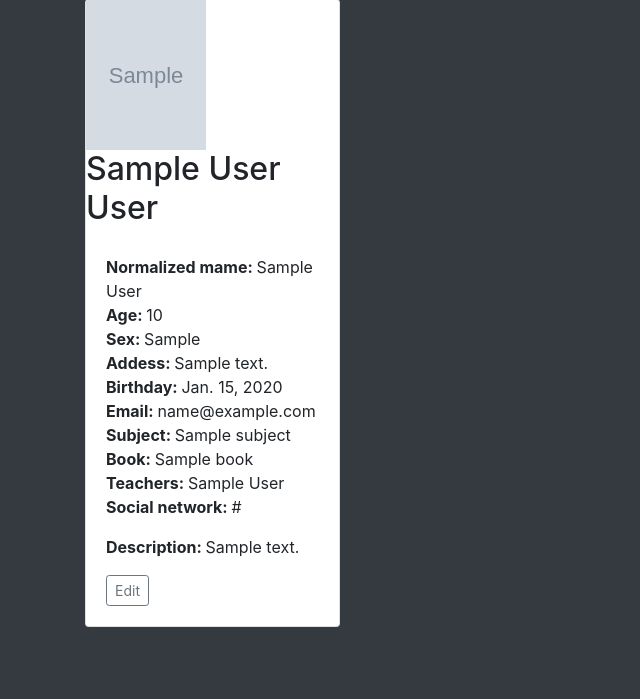
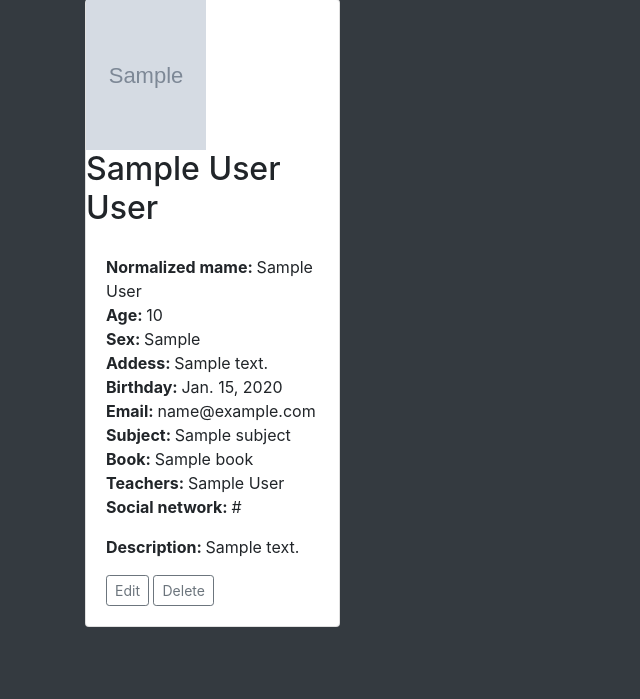
Before and after one commit to mariascofa/deploy, a Django app: page / in a window 1280 px wide. Shown: the part 514-1213 px from the top of the page, without its empty margins (0-640 px from the left). Run offline with Django 3.2, Linux system fonts and the light colour scheme; tables that the repository leaves empty hold one stand-in row (values such as "Sample post"); grey boxes marked "Sample" are stand-in pictures; parts of the project's set-up code (start-up, migrations or seed data) failed here and were passed over.

Commit message:
Delete button added

```diff
--- a/home/templates/index.html
+++ b/home/templates/index.html
@@ -88,6 +88,11 @@
                       <button type="button" class="btn btn-sm btn-outline-secondary">Edit</button></a>
                     </div>
 
+                                                <div class="btn-group">
+                      <a href="{% url 'delete' pk=student.id %}">
+                      <button type="button" class="btn btn-sm btn-outline-secondary">Delete</button></a>
+                    </div>
+
                 </div>
               </div>
             </div>
```
